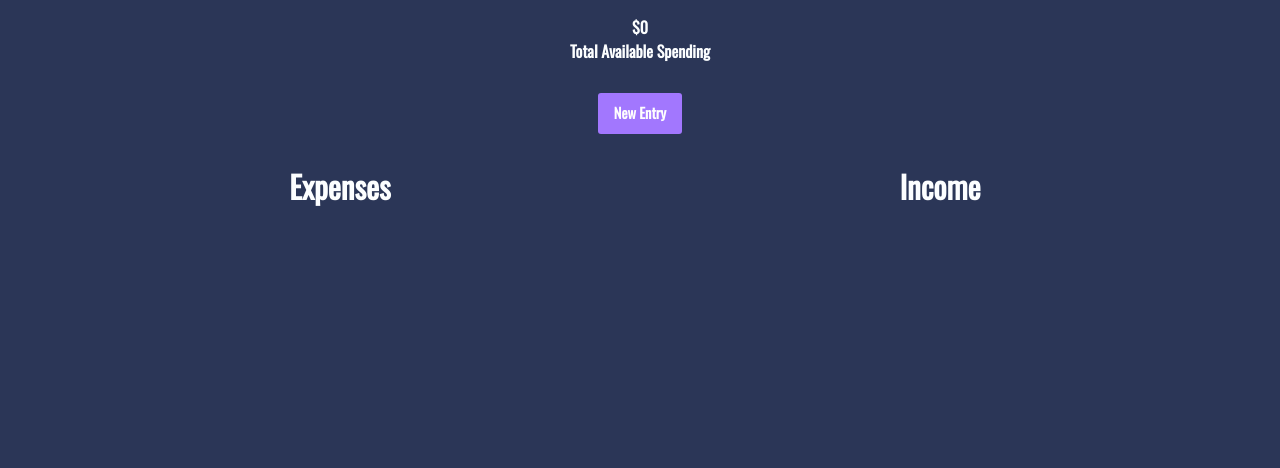
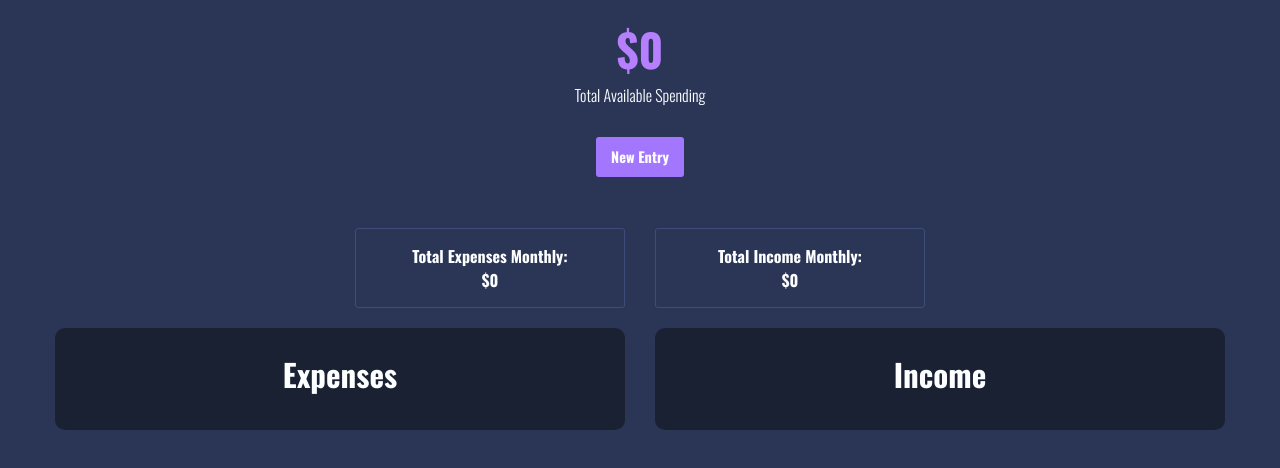
Before and after one commit to barondzines/Money-Manager, a website built with webpack: page src/index.html in a window 1280 px wide. Built offline with nearby package versions, Linux system fonts and the light colour scheme.

Commit message:
Styling tweaks

```diff
--- a/src/index.html
+++ b/src/index.html
@@ -5,7 +5,7 @@
   <meta charset="UTF-8">
   <meta name="viewport" content="width=device-width, initial-scale=1">
 
-    <link href="https://fonts.googleapis.com/css?family=Oswald&display=swap" rel="stylesheet">
+    <link href="https://fonts.googleapis.com/css?family=Oswald:300,400,600,700&display=swap" rel="stylesheet">
     <script src="https://code.jquery.com/jquery-3.4.1.min.js" integrity="sha256-CSXorXvZcTkaix6Yvo6HppcZGetbYMGWSFlBw8HfCJo=" crossorigin="anonymous"></script>
     <!-- Compressed CSS -->
     <link rel="stylesheet" href="https://cdn.jsdelivr.net/npm/foundation-sites@6.4.3/dist/css/foundation.min.css" integrity="sha256-GSio8qamaXapM8Fq9JYdGNTvk/dgs+cMLgPeevOYEx0= sha384-wAweiGTn38CY2DSwAaEffed6iMeflc0FMiuptanbN4J+ib+342gKGpvYRWubPd/+ sha512-QHEb6jOC8SaGTmYmGU19u2FhIfeG+t/hSacIWPpDzOp5yygnthL3JwnilM7LM1dOAbJv62R+/FICfsrKUqv4Gg==" crossorigin="anonymous">
@@ -18,13 +18,13 @@
 </head>
 
 <body>
-    <div class="grid-container">
+    <div class="grid-container top-header">
         <div class="grid-x grid-padding-y align-middle align-center">
-            <div class="cell text-center">
+            <div class="cell text-center spending-amount-container">
                 <div id="totalLeftOver" class="spending-amount">
                     $0
                 </div>
-                <div>Total Available Spending</div>
+                <div class="subtitle">Total Available Spending</div>
             </div>
 
             <div class="cell text-center">
@@ -98,15 +98,15 @@
     </div>
 
     <div class="grid-container">
-        <div class="grid-x align-middle align-center text-center large-up-4">
-            <div class="cell hide">
+        <div class="grid-x grid-margin-x grid-padding-y align-middle align-center text-center large-up-4 total-block-container">
+            <div class="cell total-block">
                 <strong>Total Expenses Monthly:</strong>
                 <div id="totalCostMonthly" class="">
                     $0
                 </div>
             </div>
 
-            <div class="cell hide">
+            <div class="cell total-block">
                 <strong>Total Income Monthly:</strong>
                 <div id="totalIncomeMonthly" class="">
                     $0
@@ -116,7 +116,7 @@
     </div>
 
   <div  class="grid-container">
-      <div class="grid-x grid-padding-x medium-up-2">
+      <div class="grid-x grid-padding-x grid-margin-x medium-up-2">
           <div class="cell text-center costs">
               <h3>Expenses</h3>
               <div id="cost-container" class="grid-x align-middle align-center grid-padding-y">
--- a/src/styles/_singleItem.scss
+++ b/src/styles/_singleItem.scss
@@ -3,9 +3,17 @@
 
 .single-item{
 
-    background-color: #6586ff;
+    background: rgb(101,131,251);
+    background: -moz-linear-gradient(34deg, rgba(101,131,251,1) 0%, rgba(118,130,255,1) 100%);
+    background: -webkit-linear-gradient(34deg, rgba(101,131,251,1) 0%, rgba(118,130,255,1) 100%);
+    background: linear-gradient(34deg, rgba(101,131,251,1) 0%, rgba(118,130,255,1) 100%);
+    filter: progid:DXImageTransform.Microsoft.gradient(startColorstr="#6583fb",endColorstr="#7682ff",GradientType=1);
     border-radius: 3px;
     position: relative;
+
+    -webkit-box-shadow: 2px 2px 25px -14px rgba(0,0,0,0.75);
+    -moz-box-shadow: 2px 2px 25px -14px rgba(0,0,0,0.75);
+    box-shadow: 2px 2px 25px -14px rgba(0,0,0,0.75);
 
     .single-item-container{
         height:75px;
@@ -28,4 +36,9 @@
         padding: 12px;
     }
 
+    .transAmount {
+        font-size: 28px;
+        font-weight: 700;
+    }
+
 }
--- /dev/null
+++ b/src/styles/_total-blocks.scss
@@ -0,0 +1,8 @@
+
+@import "vars";
+
+.total-block {
+    //background-color: #192132;
+    border:1px solid #3d4c79;
+    border-radius: $border-radius-global;
+}
--- /dev/null
+++ b/src/styles/_total-spending.scss
@@ -0,0 +1,15 @@
+
+@import "vars";
+
+.spending-amount-container {
+
+    .spending-amount{
+        color:$color-secondary;
+        font-size: 45px;
+    }
+
+    .subtitle{
+        font-weight: 300;
+    }
+
+}
--- a/src/styles/style.scss
+++ b/src/styles/style.scss
@@ -1,7 +1,9 @@
 
 @import "vars";
+@import "total-spending";
 @import "singleItem";
 @import "modal";
+@import "total-blocks";
 
 body,
 html {
@@ -32,6 +34,10 @@ h2, .h2, .typography h2 {
     text-transform: uppercase;
 }
 
+.grid-container {
+    margin-bottom: 20px;
+}
+
 
 .button{
 
@@ -58,3 +64,10 @@ h2, .h2, .typography h2 {
 
     }
 }
+
+.costs, .income {
+
+    background-color: #192132;
+    padding: 25px;
+    border-radius: 10px;
+}
```
Also changed, not shown: src/styles/style.css, 1 other file.
